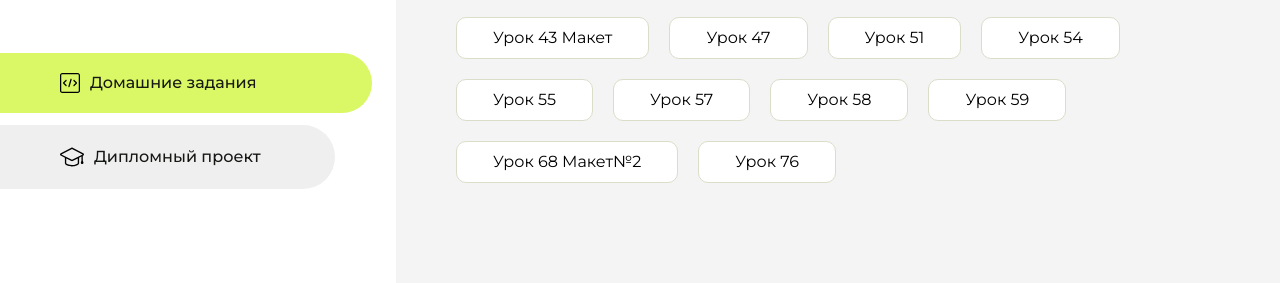
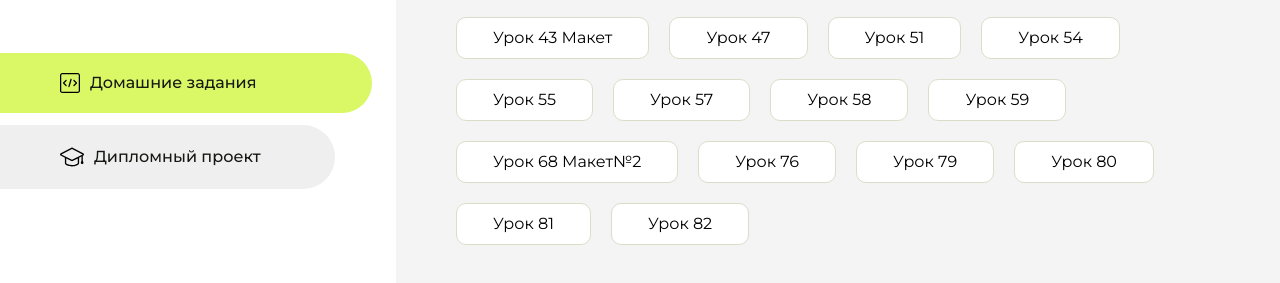
Before and after one commit to Qyraje/Domashka, a plain HTML site: page index.html in a window 1280 px wide. Shown: the part 283-566 px from the top of the page. Drawn offline with Linux system fonts and the light colour scheme.

Commit message:
Update index.html

```diff
--- a/index.html
+++ b/index.html
@@ -137,6 +137,18 @@
                     <li class="content__list-item">
                         <a href="lesson76/index.html">Урок 76</a>
                     </li>
+                    <li class="content__list-item">
+                        <a href="lesson79/index.html">Урок 79</a>
+                    </li>
+                    <li class="content__list-item">
+                        <a href="lesson80/index.html">Урок 80</a>
+                    </li>
+                    <li class="content__list-item">
+                        <a href="lesson81/index.html">Урок 81</a>
+                    </li>
+                    <li class="content__list-item">
+                        <a href="lesson82/index.html">Урок 82</a>
+                    </li>
                 </ul>
             </div>
             <div class="content__block hidden" id="diplomBlock">
```
